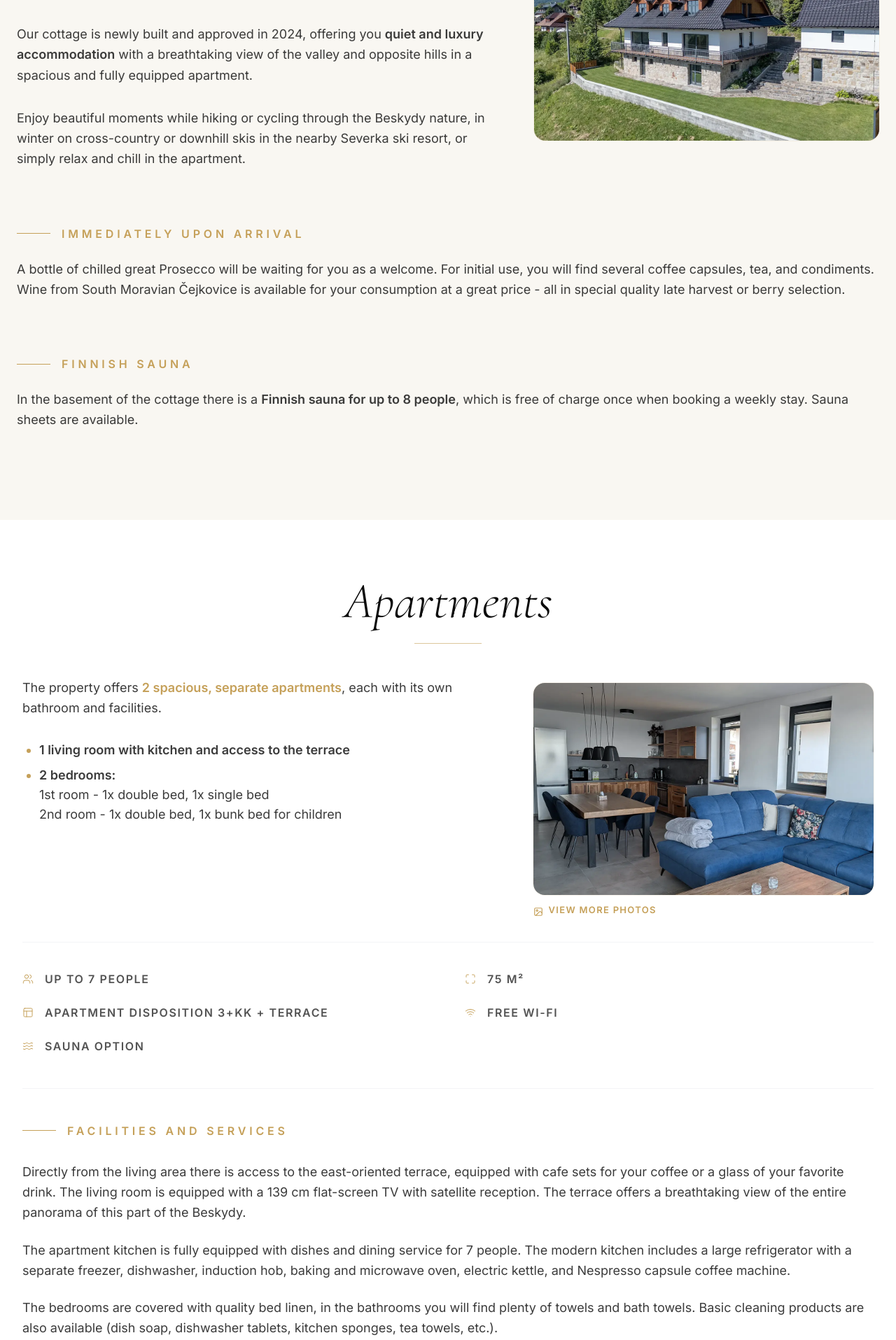
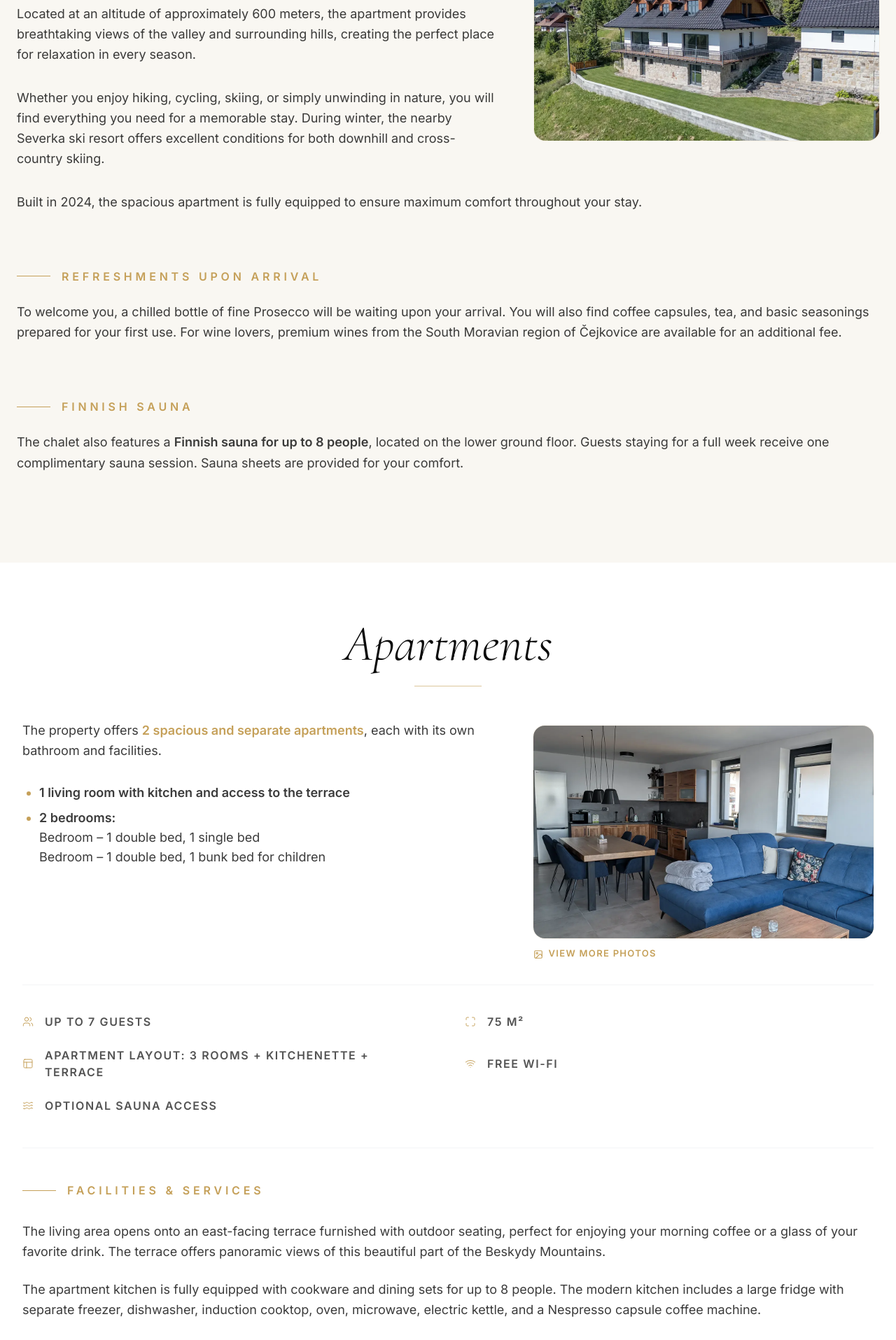
Before and after one commit to Ra-Fil/panorama-trojmezi, a React (Vite) app: page / in a window 1280 px wide. Shown: the part 1140-3055 px from the top of the page at 70% size. Built offline with nearby package versions, Linux system fonts and the light colour scheme; no server answers; a web font is replaced by a local one.

Commit message:
correction of English texts

```diff
--- a/src/i18n.ts
+++ b/src/i18n.ts
@@ -178,14 +178,14 @@ export const resources = {
       },
       about: {
         title: 'Accommodation',
-        intro: '<p>Welcome to our place in the picturesque village of <b>Dolní Lomná</b>, specifically in the Novina area, located above the valley of the Lomná river at an altitude of approximately 600 m above sea level. The area is absolutely exceptional for its location near the borders of the Czech Republic, Slovakia, and Poland.</p><p>Our cottage is newly built and approved in 2024, offering you <b>quiet and luxury accommodation</b> with a breathtaking view of the valley and opposite hills in a spacious and fully equipped apartment.</p><p>Enjoy beautiful moments while hiking or cycling through the Beskydy nature, in winter on cross-country or downhill skis in the nearby Severka ski resort, or simply relax and chill in the apartment.</p>',
+        intro: '<p>Nestled in the peaceful mountain village of <b>Dolní Lomná</b>, our newly built chalet offers luxurious accommodation surrounded by the beautiful nature of the Beskydy Mountains.</p><p>Located at an altitude of approximately 600 meters, the apartment provides breathtaking views of the valley and surrounding hills, creating the perfect place for relaxation in every season.</p><p>Whether you enjoy hiking, cycling, skiing, or simply unwinding in nature, you will find everything you need for a memorable stay. During winter, the nearby Severka ski resort offers excellent conditions for both downhill and cross-country skiing.</p><p>Built in 2024, the spacious apartment is fully equipped to ensure maximum comfort throughout your stay.</p>',
         welcome: {
-          title: 'IMMEDIATELY UPON ARRIVAL',
-          text: 'A bottle of chilled great Prosecco will be waiting for you as a welcome. For initial use, you will find several coffee capsules, tea, and condiments. Wine from South Moravian Čejkovice is available for your consumption at a great price - all in special quality late harvest or berry selection.'
+          title: 'REFRESHMENTS UPON ARRIVAL',
+          text: 'To welcome you, a chilled bottle of fine Prosecco will be waiting upon your arrival. You will also find coffee capsules, tea, and basic seasonings prepared for your first use. For wine lovers, premium wines from the South Moravian region of Čejkovice are available for an additional fee.'
         },
         sauna: {
           title: 'FINNISH SAUNA',
-          text: 'In the basement of the cottage there is a <b>Finnish sauna for up to 8 people</b>, which is free of charge once when booking a weekly stay. Sauna sheets are available.'
+          text: 'The chalet also features a <b>Finnish sauna for up to 8 people</b>, located on the lower ground floor. Guests staying for a full week receive one complimentary sauna session. Sauna sheets are provided for your comfort.'
         }
       },
       gallery: {
@@ -196,22 +196,22 @@ export const resources = {
       apartments: {
         title: 'Apartments',
         description: 'We offer a luxuriously equipped apartment with breathtaking views and the possibility to use a sauna.',
-        intro: 'The property offers <span class="text-gold font-bold">2 spacious, separate apartments</span>, each with its own bathroom and facilities.',
+        intro: 'The property offers <span class="text-gold font-bold">2 spacious and separate apartments</span>, each with its own bathroom and facilities.',
         layout: {
-          text: '<ul><li><b>1 living room with kitchen and access to the terrace</b></li><li><b>2 bedrooms:</b><br>1st room - 1x double bed, 1x single bed<br>2nd room - 1x double bed, 1x bunk bed for children</li></ul>'
+          text: '<ul><li><b>1 living room with kitchen and access to the terrace</b></li><li><b>2 bedrooms:</b><br>Bedroom – 1 double bed, 1 single bed<br>Bedroom – 1 double bed, 1 bunk bed for children</li></ul>'
         },
         features: {
-          capacity: 'Up to 7 people',
+          capacity: 'Up to 7 guests',
           size: '75 m²',
-          disposition: 'APARTMENT DISPOSITION 3+KK + TERRACE',
+          disposition: 'Apartment layout: 3 rooms + kitchenette + terrace',
           wifi: 'Free Wi-Fi',
-          sauna: 'Sauna option'
+          sauna: 'Optional sauna access'
         },
         facilities: {
-          title: 'FACILITIES AND SERVICES',
+          title: 'FACILITIES & SERVICES',
           viewGallery: 'View gallery',
-          viewMorePhotos: 'View more photos',
-          text: '<p>Directly from the living area there is access to the east-oriented terrace, equipped with cafe sets for your coffee or a glass of your favorite drink. The living room is equipped with a 139 cm flat-screen TV with satellite reception. The terrace offers a breathtaking view of the entire panorama of this part of the Beskydy.</p><p>The apartment kitchen is fully equipped with dishes and dining service for 7 people. The modern kitchen includes a large refrigerator with a separate freezer, dishwasher, induction hob, baking and microwave oven, electric kettle, and Nespresso capsule coffee machine.</p><p>The bedrooms are covered with quality bed linen, in the bathrooms you will find plenty of towels and bath towels. Basic cleaning products are also available (dish soap, dishwasher tablets, kitchen sponges, tea towels, etc.).</p><p>A hairdryer, shampoo, soap, and toilet paper are prepared in the bathroom for your comfort. In the garage of the property, it is possible to safely place and charge your electric bikes.</p>'
+          viewMorePhotos: 'VIEW MORE PHOTOS',
+          text: '<p>The living area opens onto an east-facing terrace furnished with outdoor seating, perfect for enjoying your morning coffee or a glass of your favorite drink. The terrace offers panoramic views of this beautiful part of the Beskydy Mountains.</p><p>The apartment kitchen is fully equipped with cookware and dining sets for up to 8 people. The modern kitchen includes a large fridge with separate freezer, dishwasher, induction cooktop, oven, microwave, electric kettle, and a Nespresso capsule coffee machine.</p><p>The bedrooms are prepared with fresh bed linen, and the bathrooms provide plenty of towels and bath sheets. Basic cleaning supplies are also available, including dishwashing liquid, dishwasher tablets, kitchen sponges, and towels.</p><p>For your comfort, the bathroom is equipped with a hairdryer, shampoo, soap, and toilet paper. The garage offers secure storage and charging for your e-bikes.</p>'
         },
         pricing: {
           title: 'Accommodation Price List',
@@ -233,7 +233,7 @@ export const resources = {
             short: 'Short-term stay (3 nights)',
             shortDesc: 'Thu–Sun or Sun–Thu'
           },
-          footer: 'The price includes, in addition to the fully equipped apartment, costs for electricity, water, cleaning, and local fees. Parking and outdoor seating are part of the accommodation. For a weekly stay, the price includes <span class="text-gold font-bold">1x free entry to the Finnish sauna</span>, further use for a discounted price of 500 CZK/entry.',
+          footer: 'The price includes electricity, water, cleaning, and local tourist fees, in addition to the fully equipped apartment. Parking and outdoor seating are also included. For weekly stays, the price includes <span class="text-gold font-bold">1 complimentary entry to the Finnish sauna</span>. Additional sauna access is available for a discounted price of CZK 500 per entry.',
           special: {
             title: 'Special Dates 2026/2027',
             christmas: 'Christmas 2026',
@@ -243,7 +243,7 @@ export const resources = {
             details: 'Entire cottage, both apartments, week',
             footer: 'The price includes electricity, cleaning, local fees, and 2x entry to the Finnish sauna.'
           },
-          notesText: '<p>* The price does not include charging for electric/hybrid vehicles.</p><p>* STRICT PROHIBITION OF SMOKING in all indoor areas. PETS ARE NOT ALLOWED.</p><p>* The cottage is located in the Beskydy Protected Landscape Area, please be considerate of nature, neighbors, and the environment (waste sorting)</p>'
+          notesText: '<p>* Charging of electric or hybrid vehicles is not included in the price.</p><p>* STRICT NO SMOKING policy throughout all indoor areas. PETS ARE NOT ALLOWED.</p><p>* The chalet is located in the protected Beskydy landscape area. We kindly ask guests to respect nature, neighbors, and the environment, including waste sorting.</p>'
         }
       },
       booking: {
--- a/translations.json
+++ b/translations.json
@@ -186,18 +186,18 @@
     },
     "about": {
       "title": "Accommodation",
-      "intro": "<p>Welcome to our place in the picturesque village of <b>Dolní Lomná</b>, specifically in the Novina area, located above the valley of the Lomná river at an altitude of approximately 600 m above sea level. The area is absolutely exceptional for its location near the borders of the Czech Republic, Slovakia, and Poland.</p><p>Our cottage is newly built and approved in 2024, offering you <b>quiet and luxury accommodation</b> with a breathtaking view of the valley and opposite hills in a spacious and fully equipped apartment.</p><p>Enjoy beautiful moments while hiking or cycling through the Beskydy nature, in winter on cross-country or downhill skis in the nearby Severka ski resort, or simply relax and chill in the apartment.</p>",
+      "intro": "<p>Nestled in the peaceful mountain village of <b>Dolní Lomná</b>, our newly built chalet offers luxurious accommodation surrounded by the beautiful nature of the Beskydy Mountains.</p><p>Located at an altitude of approximately 600 meters, the apartment provides breathtaking views of the valley and surrounding hills, creating the perfect place for relaxation in every season.</p><p>Whether you enjoy hiking, cycling, skiing, or simply unwinding in nature, you will find everything you need for a memorable stay. During winter, the nearby Severka ski resort offers excellent conditions for both downhill and cross-country skiing.</p><p>Built in 2024, the spacious apartment is fully equipped to ensure maximum comfort throughout your stay.</p>",
       "welcome": {
-        "title": "IMMEDIATELY UPON ARRIVAL",
-        "text": "A bottle of chilled great Prosecco will be waiting for you as a welcome. For initial use, you will find several coffee capsules, tea, and condiments. Wine from South Moravian Čejkovice is available for your consumption at a great price - all in special quality late harvest or berry selection."
+        "title": "REFRESHMENTS UPON ARRIVAL",
+        "text": "To welcome you, a chilled bottle of fine Prosecco will be waiting upon your arrival. You will also find coffee capsules, tea, and basic seasonings prepared for your first use. For wine lovers, premium wines from the South Moravian region of Čejkovice are available for an additional fee."
       },
       "sauna": {
         "title": "FINNISH SAUNA",
-        "text": "In the basement of the cottage there is a <b>Finnish sauna for up to 8 people</b>, which is free of charge once when booking a weekly stay. Sauna sheets are available."
+        "text": "The chalet also features a <b>Finnish sauna for up to 8 people</b>, located on the lower ground floor. Guests staying for a full week receive one complimentary sauna session. Sauna sheets are provided for your comfort."
       },
-      "intro1": "Welcome to our place in the picturesque village of <b>Dolní Lomná</b>, specifically in the Novina area, located above the valley of the Lomná river at an altitude of approximately 600 m above sea level. The area is absolutely exceptional for its location near the borders of the Czech Republic, Slovakia, and Poland.",
-      "intro2": "Our cottage is newly built and approved in 2024, offering you <b>quiet and luxury accommodation</b> with a breathtaking view of the valley and opposite hills in a spacious and fully equipped apartment.",
-      "intro3": "Enjoy beautiful moments while hiking or cycling through the Beskydy nature, in winter on cross-country or downhill skis in the nearby Severka ski resort, or simply relax and chill in the apartment."
+      "intro1": "Nestled in the peaceful mountain village of <b>Dolní Lomná</b>, our newly built chalet offers luxurious accommodation surrounded by the beautiful nature of the Beskydy Mountains.",
+      "intro2": "Located at an altitude of approximately 600 meters, the apartment provides breathtaking views of the valley and surrounding hills, creating the perfect place for relaxation in every season.",
+      "intro3": "Whether you enjoy hiking, cycling, skiing, or simply unwinding in nature, you will find everything you need for a memorable stay. During winter, the nearby Severka ski resort offers excellent conditions for both downhill and cross-country skiing."
     },
     "gallery": {
       "title": "Magic of Trojmezí",
@@ -207,33 +207,33 @@
     "apartments": {
       "title": "Apartments",
       "description": "We offer a luxuriously equipped apartment with breathtaking views and the possibility to use a sauna.",
-      "intro": "The property offers <span class=\"text-gold font-bold\">2 spacious, separate apartments</span>, each with its own bathroom and facilities.",
+      "intro": "The property offers <span class=\"text-gold font-bold\">2 spacious and separate apartments</span>, each with its own bathroom and facilities.",
       "layout": {
-        "text": "<ul><li><b>1 living room with kitchen and access to the terrace</b></li><li><b>2 bedrooms:</b><br>1st room - 1x double bed, 1x single bed<br>2nd room - 1x double bed, 1x bunk bed for children</li></ul>",
+        "text": "<ul><li><b>1 living room with kitchen and access to the terrace</b></li><li><b>2 bedrooms:</b><br>Bedroom – 1 double bed, 1 single bed<br>Bedroom – 1 double bed, 1 bunk bed for children</li></ul>",
         "living": "1 living room with kitchen and access to the terrace",
         "bedrooms": {
           "title": "2 bedrooms:",
-          "room1": "1st room - 1x double bed, 1x single bed",
-          "room2": "2nd room - 1x double bed, 1x bunk bed for children"
+          "room1": "Bedroom – 1 double bed, 1 single bed",
+          "room2": "Bedroom – 1 double bed, 1 bunk bed for children"
         }
       },
       "features": {
-        "capacity": "Up to 7 people",
+        "capacity": "Up to 7 guests",
         "size": "75 m²",
-        "disposition": "APARTMENT DISPOSITION 3+KK + TERRACE",
+        "disposition": "Apartment layout: 3 rooms + kitchenette + terrace",
         "wifi": "Free Wi-Fi",
-        "sauna": "Sauna option"
+        "sauna": "Optional sauna access"
       },
       "facilities": {
-        "title": "FACILITIES AND SERVICES",
+        "title": "FACILITIES & SERVICES",
         "viewGallery": "View gallery",
-        "viewMorePhotos": "View more photos",
-        "text": "<p>Directly from the living area there is access to the east-oriented terrace, equipped with cafe sets for your coffee or a glass of your favorite drink. The living room is equipped with a 139 cm flat-screen TV with satellite reception. The terrace offers a breathtaking view of the entire panorama of this part of the Beskydy.</p><p>The apartment kitchen is fully equipped with dishes and dining service for 7 people. The modern kitchen includes a large refrigerator with a separate freezer, dishwasher, induction hob, baking and microwave oven, electric kettle, and Nespresso capsule coffee machine.</p><p>The bedrooms are covered with quality bed linen, in the bathrooms you will find plenty of towels and bath towels. Basic cleaning products are also available (dish soap, dishwasher tablets, kitchen sponges, tea towels, etc.).</p><p>A hairdryer, shampoo, soap, and toilet paper are prepared in the bathroom for your comfort. In the garage of the property, it is possible to safely place and charge your electric bikes.</p>",
+        "viewMorePhotos": "VIEW MORE PHOTOS",
+        "text": "<p>The living area opens onto an east-facing terrace furnished with outdoor seating, perfect for enjoying your morning coffee or a glass of your favorite drink. The terrace offers panoramic views of this beautiful part of the Beskydy Mountains.</p><p>The apartment kitchen is fully equipped with cookware and dining sets for up to 8 people. The modern kitchen includes a large fridge with separate freezer, dishwasher, induction cooktop, oven, microwave, electric kettle, and a Nespresso capsule coffee machine.</p><p>The bedrooms are prepared with fresh bed linen, and the bathrooms provide plenty of towels and bath sheets. Basic cleaning supplies are also available, including dishwashing liquid, dishwasher tablets, kitchen sponges, and towels.</p><p>For your comfort, the bathroom is equipped with a hairdryer, shampoo, soap, and toilet paper. The garage offers secure storage and charging for your e-bikes.</p>",
         "blocks": [
-          "Directly from the living area there is access to the east-oriented terrace, equipped with cafe sets for your coffee or a glass of your favorite drink. The living room is equipped with a 139 cm flat-screen TV with satellite reception. The terrace offers a breathtaking view of the entire panorama of this part of the Beskydy.",
-          "The apartment kitchen is fully equipped with dishes and dining service for 7 people. The modern kitchen includes a large refrigerator with a separate freezer, dishwasher, induction hob, baking and microwave oven, electric kettle, and Nespresso capsule coffee machine.",
-          "The bedrooms are covered with quality bed linen, in the bathrooms you will find plenty of towels and bath towels. Basic cleaning products are also available (dish soap, dishwasher tablets, kitchen sponges, tea towels, etc.).",
-          "A hairdryer, shampoo, soap, and toilet paper are prepared in the bathroom for your comfort. In the garage of the property, it is possible to safely place and charge your electric bikes."
+          "The living area opens onto an east-facing terrace furnished with outdoor seating, perfect for enjoying your morning coffee or a glass of your favorite drink. The terrace offers panoramic views of this beautiful part of the Beskydy Mountains.",
+          "The apartment kitchen is fully equipped with cookware and dining sets for up to 8 people. The modern kitchen includes a large fridge with separate freezer, dishwasher, induction cooktop, oven, microwave, electric kettle, and a Nespresso capsule coffee machine.",
+          "The bedrooms are prepared with fresh bed linen, and the bathrooms provide plenty of towels and bath sheets. Basic cleaning supplies are also available, including dishwashing liquid, dishwasher tablets, kitchen sponges, and towels.",
+          "For your comfort, the bathroom is equipped with a hairdryer, shampoo, soap, and toilet paper. The garage offers secure storage and charging for your e-bikes."
         ]
       },
       "pricing": {
@@ -256,7 +256,7 @@
           "short": "Short-term stay (3 nights)",
           "shortDesc": "Thu–Sun or Sun–Thu"
         },
-        "footer": "The price includes, in addition to the fully equipped apartment, costs for electricity, water, cleaning, and local fees. Parking and outdoor seating are part of the accommodation. For a weekly stay, the price includes <span class=\"text-gold font-bold\">1x free entry to the Finnish sauna</span>, further use for a discounted price of 500 CZK/entry.",
+        "footer": "The price includes electricity, water, cleaning, and local tourist fees, in addition to the fully equipped apartment. Parking and outdoor seating are also included. For weekly stays, the price includes <span class=\"text-gold font-bold\">1 complimentary entry to the Finnish sauna</span>. Additional sauna access is available for a discounted price of CZK 500 per entry.",
         "special": {
           "title": "Special Dates 2026/2027",
           "christmas": "Christmas 2026",
@@ -266,7 +266,7 @@
           "details": "Entire cottage, both apartments, week",
           "footer": "The price includes electricity, cleaning, local fees, and 2x entry to the Finnish sauna."
         },
-        "notesText": "<p>* The price does not include charging for electric/hybrid vehicles.</p><p>* STRICT PROHIBITION OF SMOKING in all indoor areas. PETS ARE NOT ALLOWED.</p><p>* The cottage is located in the Beskydy Protected Landscape Area, please be considerate of nature, neighbors, and the environment (waste sorting)</p>"
+        "notesText": "<p>* Charging of electric or hybrid vehicles is not included in the price.</p><p>* STRICT NO SMOKING policy throughout all indoor areas. PETS ARE NOT ALLOWED.</p><p>* The chalet is located in the protected Beskydy landscape area. We kindly ask guests to respect nature, neighbors, and the environment, including waste sorting.</p>"
       }
     },
     "booking": {
```
